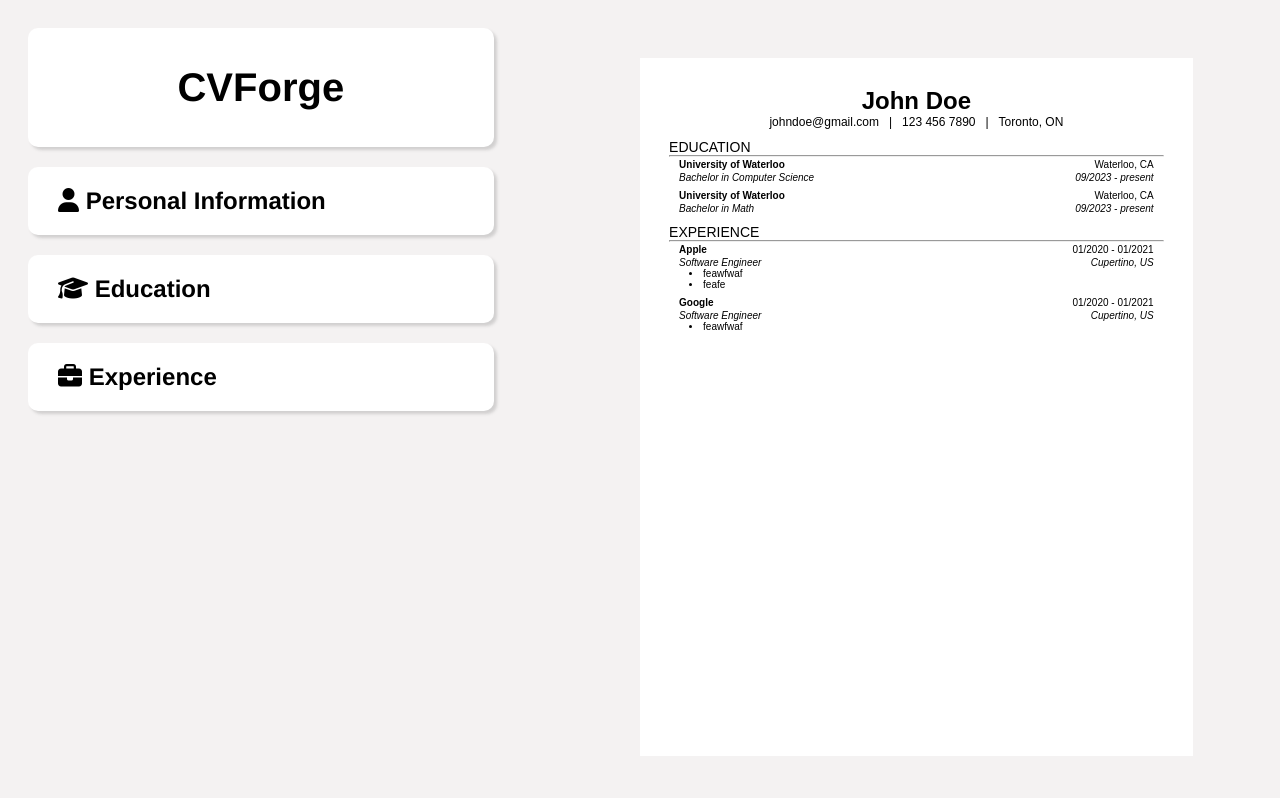
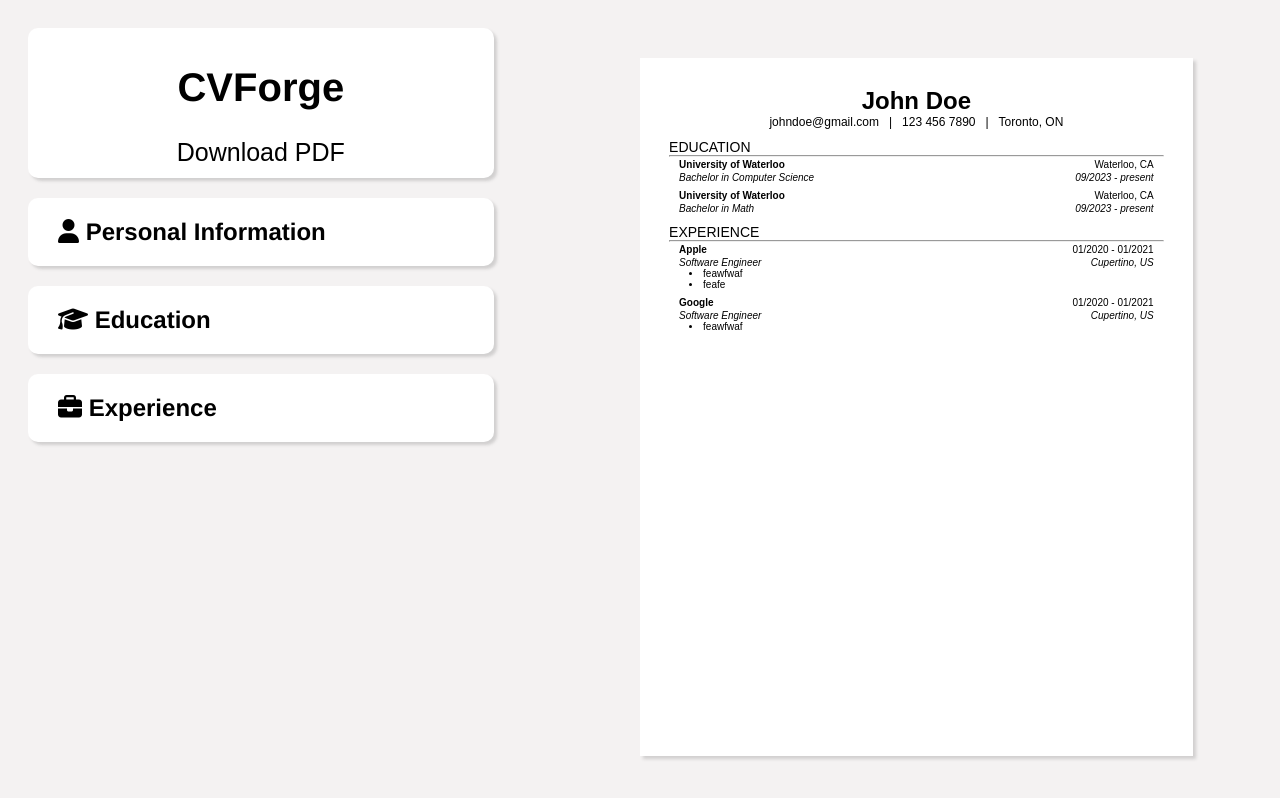
Before and after one commit to gavinxue050705/CVForge, a React (Vite) app: page / in a window 1280 px wide. Built offline with nearby package versions, Linux system fonts and the light colour scheme; a web font is replaced by a local one.

Commit message:
Implemented download pdf function

```diff
--- a/index.html
+++ b/index.html
@@ -8,6 +8,9 @@
     <link rel="stylesheet" href="./src/styles/index.css">
     <link rel="stylesheet" type="text/css" href="https://cdn.rawgit.com/dreampulse/computer-modern-web-font/master/fonts.css">
     <script src="https://kit.fontawesome.com/7ce154bdf1.js" crossorigin="anonymous"></script>
+    <script src="https://code.jquery.com/jquery-1.12.4.js"></script>
+    <script src="https://cdnjs.cloudflare.com/ajax/libs/jspdf/1.3.3/jspdf.min.js"></script>
+    <script src="https://html2canvas.hertzen.com/dist/html2canvas.js"></script>
   </head>
   <body>
     <div id="root"></div>
--- a/package.json
+++ b/package.json
@@ -10,6 +10,8 @@
     "preview": "vite preview"
   },
   "dependencies": {
+    "html2canvas": "^1.4.1",
+    "jspdf": "^2.5.1",
     "react": "^18.2.0",
     "react-dom": "^18.2.0",
     "uniqid": "^5.4.0"
--- a/src/App.jsx
+++ b/src/App.jsx
@@ -2,7 +2,7 @@ import { useState } from "react";
 import uniqid from "uniqid";
 import sampleData from "../public/sample-data";
 import "./styles/App.css";
-import Header from "./components/Header";
+import Header from "./components/header/Header";
 import Personal from "./components/personal/Personal";
 import Resume from "./components/Resume";
 import EducationForm from "./components/education/EducationForm";
--- a/src/components/Resume.jsx
+++ b/src/components/Resume.jsx
@@ -5,7 +5,7 @@ import PersonalSection from "./personal/PersonalSection";
 
 function Resume({ personal, experience, education }) {
   return (
-    <div className="resume">
+    <div id="resume" className="resume canvas_div_pdf">
       <PersonalSection
         name={personal.name}
         email={personal.email}
--- /dev/null
+++ b/src/components/header/ButtonSavePDF.jsx
@@ -0,0 +1,47 @@
+function ButtonSavePDF() {
+  function getPDF() {
+    var HTML_Width = $(".resume").width();
+    var HTML_Height = $(".resume").height();
+    var top_left_margin = 15;
+    var PDF_Width = HTML_Width + top_left_margin * 2;
+    var PDF_Height = PDF_Width * 1.5 + top_left_margin * 2;
+    var canvas_image_width = HTML_Width;
+    var canvas_image_height = HTML_Height;
+
+    var totalPDFPages = Math.ceil(HTML_Height / PDF_Height) - 1;
+
+    html2canvas($(".resume")[0], { allowTaint: true }).then(function (canvas) {
+      canvas.getContext("2d");
+
+      console.log(canvas.height + "  " + canvas.width);
+
+      var imgData = canvas.toDataURL("image/jpeg", 1.0);
+      var pdf = new jsPDF("p", "pt", [PDF_Width, PDF_Height]);
+      pdf.addImage(
+        imgData,
+        "JPG",
+        top_left_margin,
+        top_left_margin,
+        canvas_image_width,
+        canvas_image_height
+      );
+
+      for (var i = 1; i <= totalPDFPages; i++) {
+        pdf.addPage(PDF_Width, PDF_Height);
+        pdf.addImage(
+          imgData,
+          "JPG",
+          top_left_margin,
+          -(PDF_Height * i) + top_left_margin * 4,
+          canvas_image_width,
+          canvas_image_height
+        );
+      }
+
+      pdf.save("resume.pdf");
+    });
+  }
+  return <button onClick={getPDF}>Download PDF</button>;
+}
+
+export default ButtonSavePDF;
--- a/src/components/Header.jsx
+++ b/src/components/header/Header.jsx
@@ -1,9 +1,11 @@
-import "../styles/Header.css";
+import "../../styles/Header.css";
+import ButtonSavePDF from "./ButtonSavePDF";
 
 function Header() {
   return (
     <div className="container header">
       <h1>CVForge</h1>
+      <ButtonSavePDF />
     </div>
   );
 }
--- a/src/styles/Resume.css
+++ b/src/styles/Resume.css
@@ -7,6 +7,7 @@
     font-family: "Computer Modern Serif", sans-serif;
     position: fixed;
     left: 50%;
+    box-shadow: 3px 3px 3px rgba(128, 128, 128, 0.3);
 }
 
 /* personal section */
```
Also changed, not shown: 1 other file (tests, documents, lock files or other folders).
